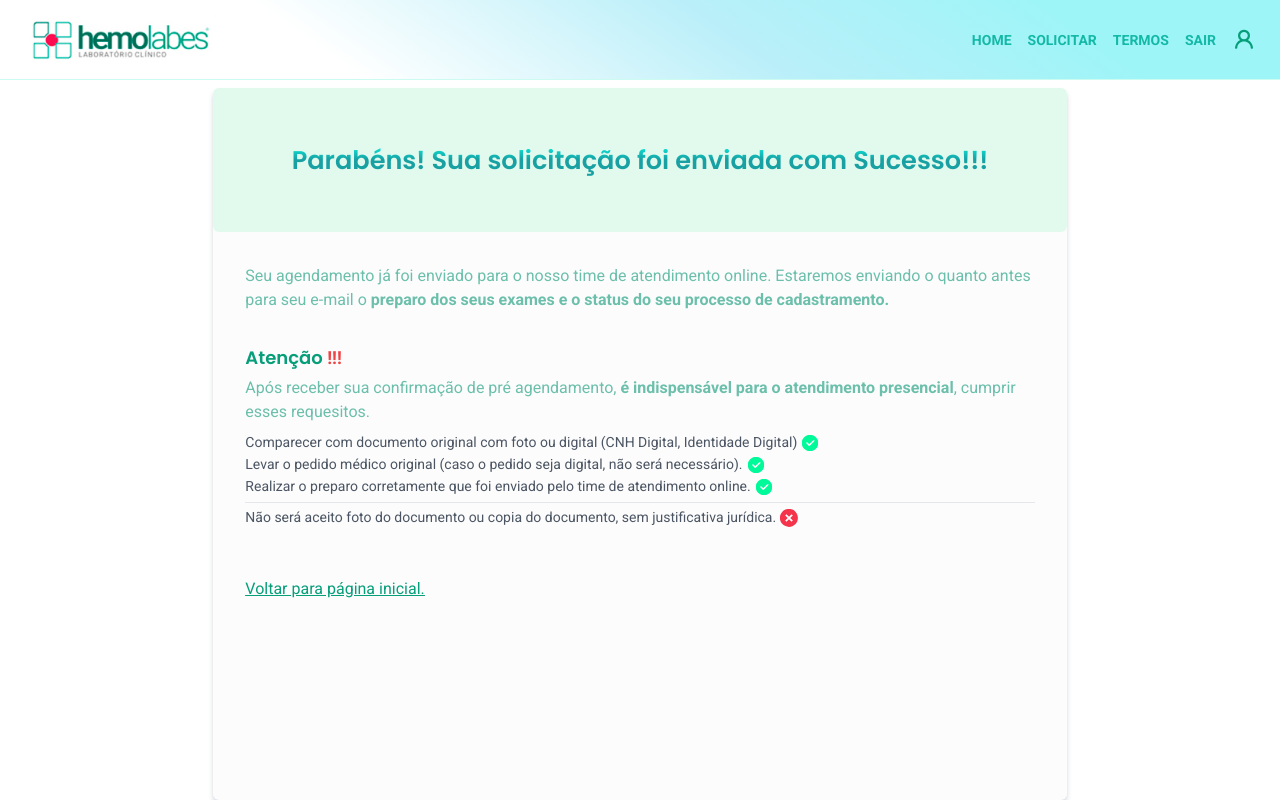
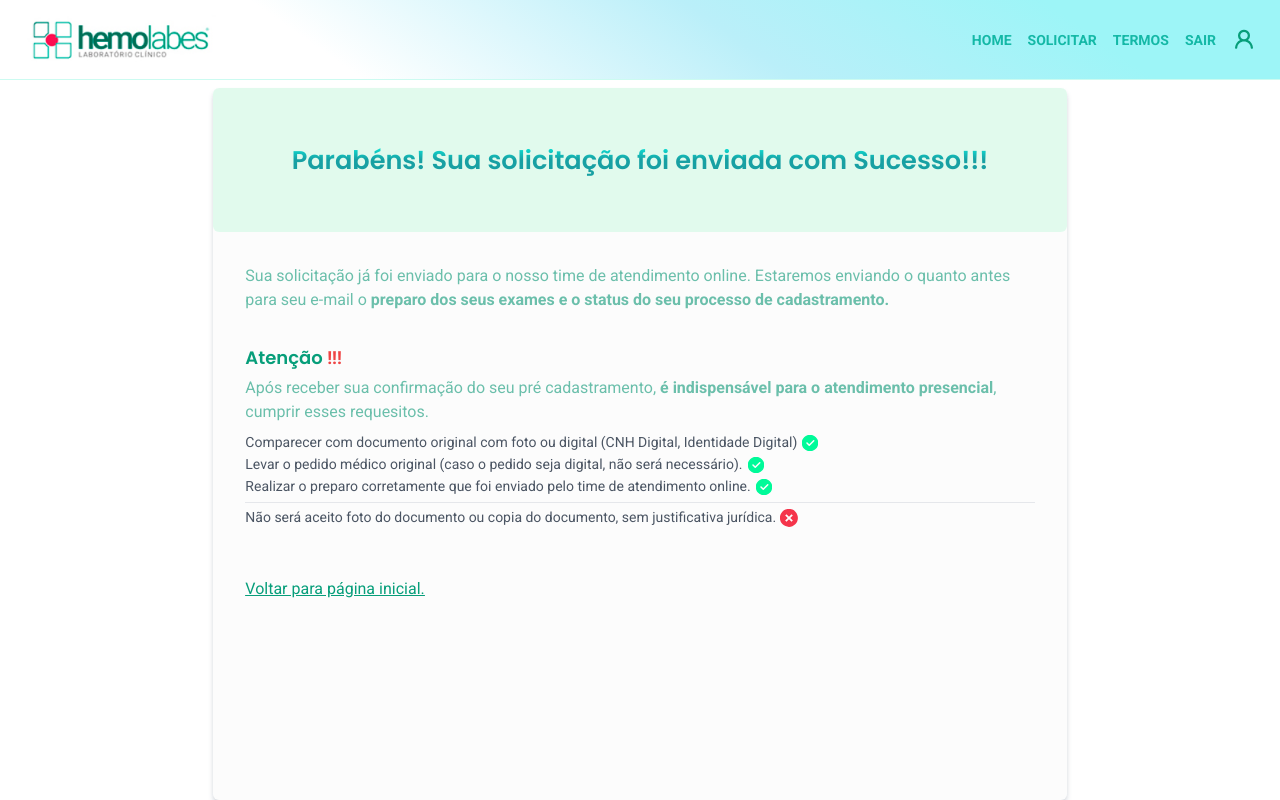
Before and after one commit to cadugomes06/Fast-Lab, a React (Vite) app: page /user/feedback in a window 1280 px wide. Built offline with nearby package versions, Linux system fonts and the light colour scheme.

Commit message:
reformatando textos

```diff
--- a/src/pages/User/Form/FormConfirm.tsx
+++ b/src/pages/User/Form/FormConfirm.tsx
@@ -31,7 +31,7 @@ const FormConfirm = () => {
 
             <div className="flex justify-start w-full max-h-max px-8 mt-8 ssm:px-4">
               <p className="font-normal"
-                 style={{color: 'var(--color-secondary)'}}>Seu agendamento já foi enviado para o nosso time de atendimento online. Estaremos enviando o quanto antes para seu e-mail o <strong>preparo dos seus exames e o status do seu processo de cadastramento.</strong></p>
+                 style={{color: 'var(--color-secondary)'}}>Sua solicitação já foi enviado para o nosso time de atendimento online. Estaremos enviando o quanto antes para seu e-mail o <strong>preparo dos seus exames e o status do seu processo de cadastramento.</strong></p>
             </div>
 
             <div className="flex flex-col justify-start w-full max-h-max px-8 mt-8 ssm:px-4">
@@ -42,7 +42,7 @@ const FormConfirm = () => {
               </h2>
 
               <p className="font-normal mb-2"
-                 style={{color: 'var(--color-secondary)'}}> Após receber sua confirmação de pré agendamento,<strong> é indispensável para o atendimento presencial</strong>, cumprir esses requesitos.
+                 style={{color: 'var(--color-secondary)'}}> Após receber sua confirmação do seu pré cadastramento,<strong> é indispensável para o atendimento presencial</strong>, cumprir esses requesitos.
               </p>
 
               <ul className="flex flex-col ">
```
